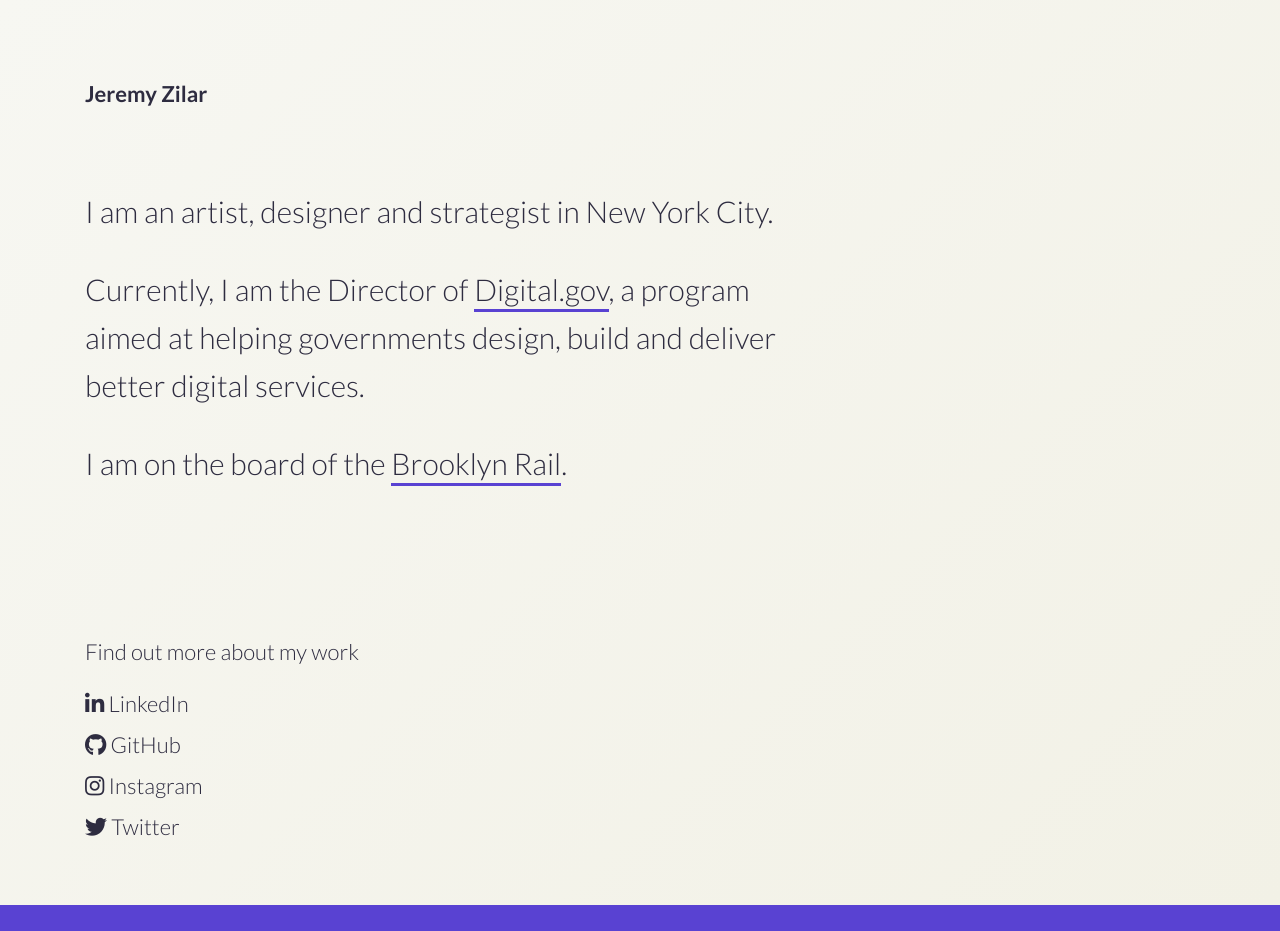
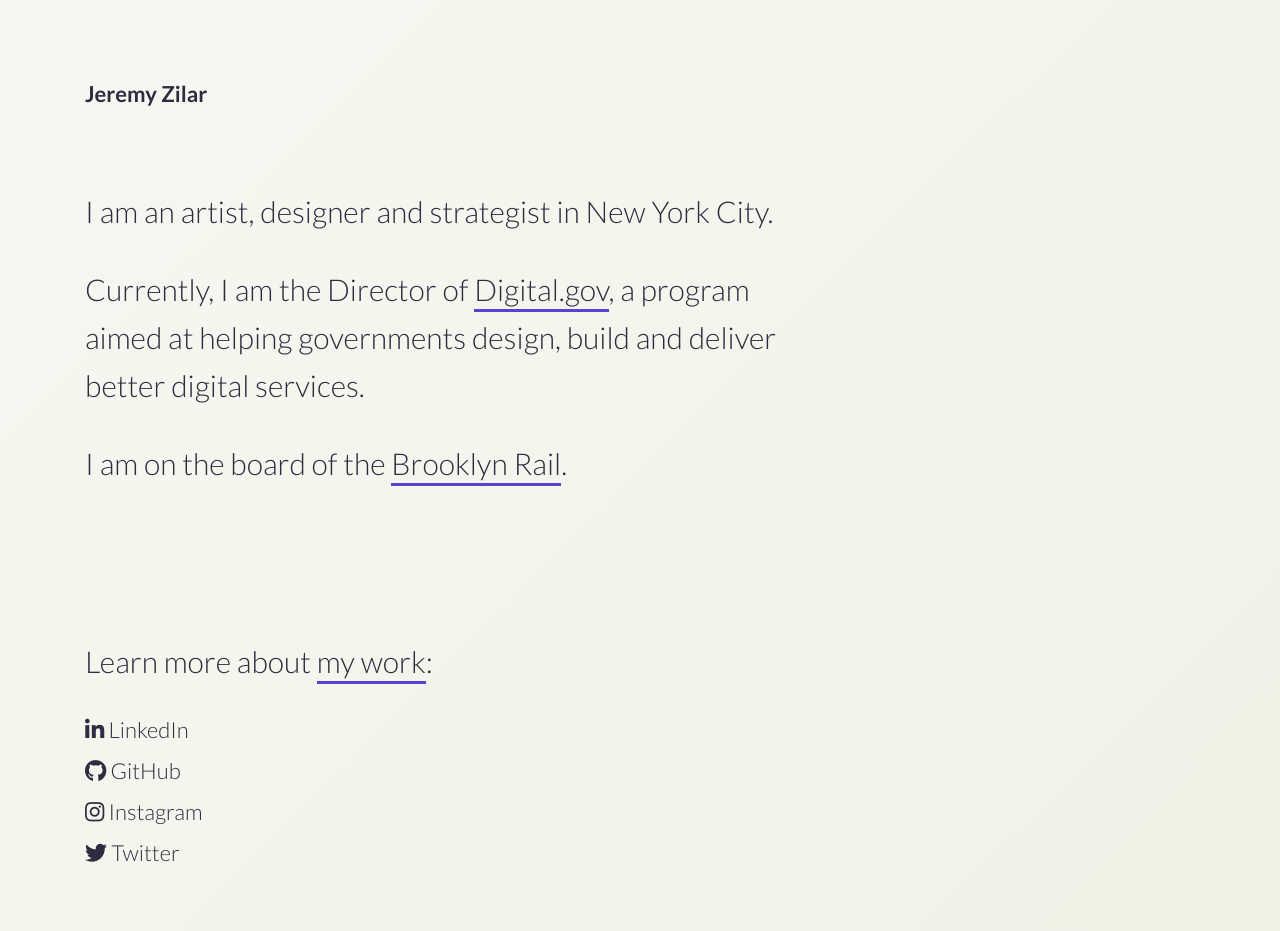
Before and after one commit to jeremyzilar/jeremyzilar.com, a Jekyll site: the page built from index.md, in a window 1280 px wide. Built offline with Jekyll 4.4.1, drawn with Linux system fonts in a browser that asks for light colours; nearby versions of some CDN libraries; before the commit the page ends 905 px from its top, so only the background shows below that.

Commit message:
home update

```diff
--- a/_includes/elsewhere.html
+++ b/_includes/elsewhere.html
@@ -4,7 +4,7 @@
       <div class="col-8">
         <article>
           <div class="content">
-            <p>Find out more about my <a href="#">work</a></p>
+            <p>Learn more about <a href="/work/resume/">my work</a>:</p>
             <ul>
               <li><a href="https://github.com/jeremyzilar" title="Jeremy Zilar on LinkedIn"><i class="fab fa-linkedin-in"></i> LinkedIn</a></li>
               <li><a href="https://github.com/jeremyzilar" title="Jeremy Zilar on GitHub"><i class="fab fa-github"></i> GitHub</a></li>
--- a/_sass/_article.scss
+++ b/_sass/_article.scss
@@ -17,8 +17,8 @@ article{
   .content{
     margin-top: 0;
     font-size: 22px;
+    line-height: 30px;
     font-weight: 300;
-    line-height: 30px;
     img{
       width: 100%;
     }
@@ -32,7 +32,8 @@ article{
   }
 }
 #home,
-#interests{
+#interests,
+#elsewhere{
   article{
     .content{
       font-size: 30px;
--- a/_sass/_elsewhere.scss
+++ b/_sass/_elsewhere.scss
@@ -1,16 +1,17 @@
 #elsewhere{
-  padding: 40px 0;
   ul{
     padding: 0;
+    font-size: 22px;
+    line-height: 30px;
     li{
       list-style-type: none;
+      a{
+        border: none;
+      }
+      a:hover{
+        border-bottom: 1px $deep solid;
+      }
     }
-  }
-  a{
-    border: none;
-  }
-  a:hover{
-    border-bottom: 1px $deep solid;
   }
 }
 
```
